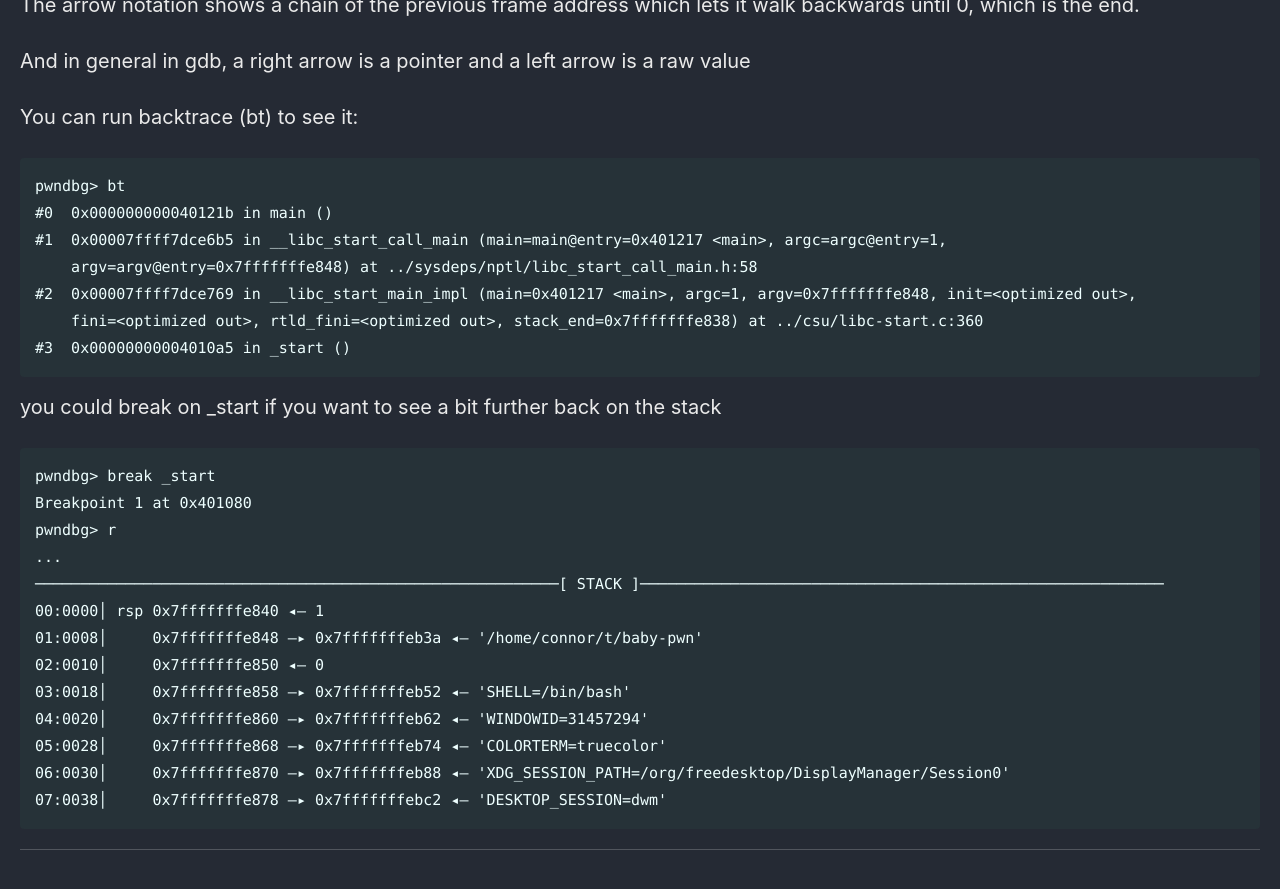
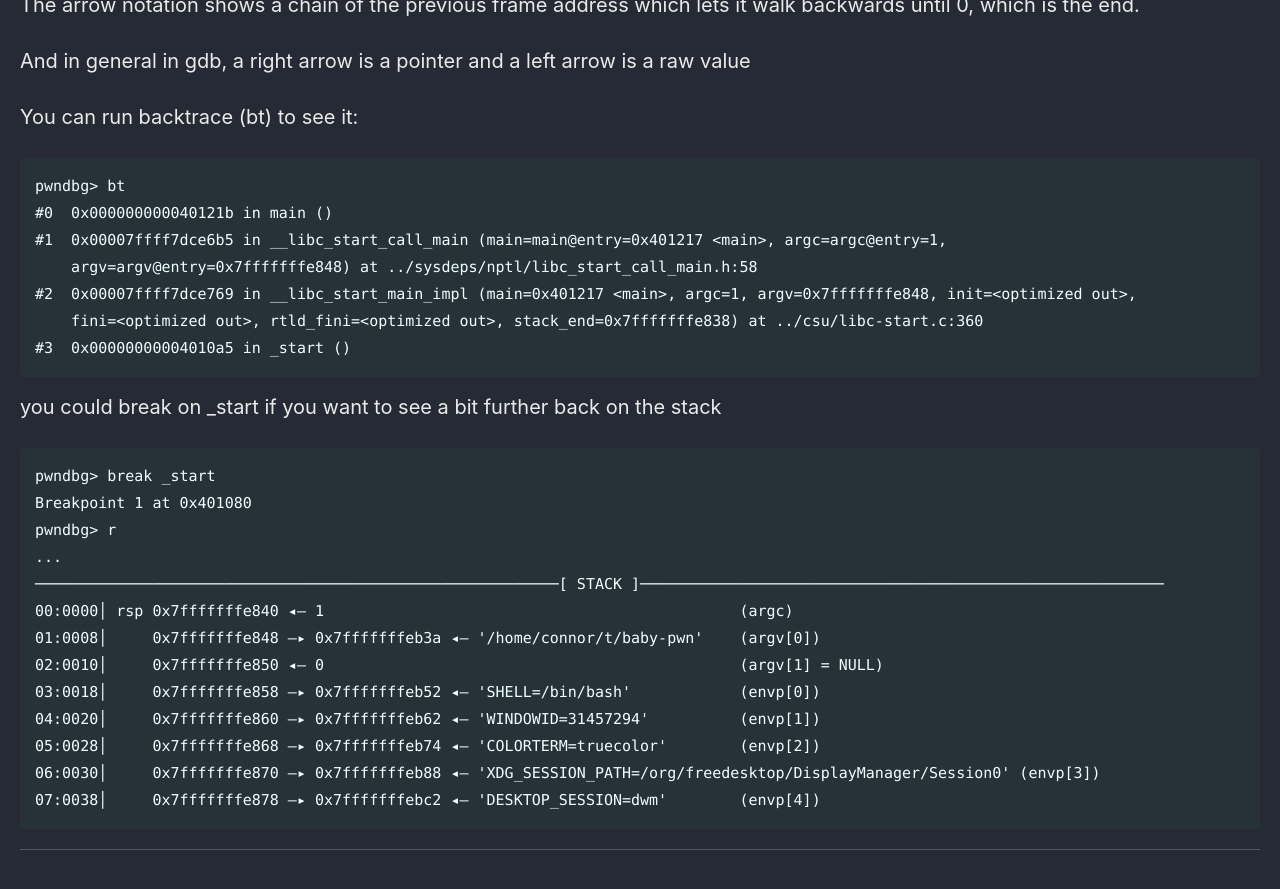
Before and after one commit to Connor-McCartney/Connor-McCartney.github.io, a Jekyll site: the page built from _pages/misc/pwn.md, in a window 1280 px wide and 900 px high, scrolled down 31437 px. Shown: the top 889 px of the window. Built offline with Jekyll 4.4.1, drawn with Linux system fonts in a browser that asks for light colours; cached includes are drawn as plain includes.

Commit message:
Update pwn.md

````diff
--- a/_pages/misc/pwn.md
+++ b/_pages/misc/pwn.md
@@ -1301,14 +1301,14 @@ Breakpoint 1 at 0x401080
 pwndbg> r
 ...
 ──────────────────────────────────────────────────────────[ STACK ]──────────────────────────────────────────────────────────
-00:0000│ rsp 0x7fffffffe840 ◂— 1
-01:0008│     0x7fffffffe848 —▸ 0x7fffffffeb3a ◂— '/home/connor/t/baby-pwn'
-02:0010│     0x7fffffffe850 ◂— 0
-03:0018│     0x7fffffffe858 —▸ 0x7fffffffeb52 ◂— 'SHELL=/bin/bash'
-04:0020│     0x7fffffffe860 —▸ 0x7fffffffeb62 ◂— 'WINDOWID=31457294'
-05:0028│     0x7fffffffe868 —▸ 0x7fffffffeb74 ◂— 'COLORTERM=truecolor'
-06:0030│     0x7fffffffe870 —▸ 0x7fffffffeb88 ◂— 'XDG_SESSION_PATH=/org/freedesktop/DisplayManager/Session0'
-07:0038│     0x7fffffffe878 —▸ 0x7fffffffebc2 ◂— 'DESKTOP_SESSION=dwm'
+00:0000│ rsp 0x7fffffffe840 ◂— 1                                              (argc)
+01:0008│     0x7fffffffe848 —▸ 0x7fffffffeb3a ◂— '/home/connor/t/baby-pwn'    (argv[0])
+02:0010│     0x7fffffffe850 ◂— 0                                              (argv[1] = NULL)
+03:0018│     0x7fffffffe858 —▸ 0x7fffffffeb52 ◂— 'SHELL=/bin/bash'            (envp[0])
+04:0020│     0x7fffffffe860 —▸ 0x7fffffffeb62 ◂— 'WINDOWID=31457294'          (envp[1])
+05:0028│     0x7fffffffe868 —▸ 0x7fffffffeb74 ◂— 'COLORTERM=truecolor'        (envp[2])
+06:0030│     0x7fffffffe870 —▸ 0x7fffffffeb88 ◂— 'XDG_SESSION_PATH=/org/freedesktop/DisplayManager/Session0' (envp[3])
+07:0038│     0x7fffffffe878 —▸ 0x7fffffffebc2 ◂— 'DESKTOP_SESSION=dwm'        (envp[4])
 ```
 
 ---
````
